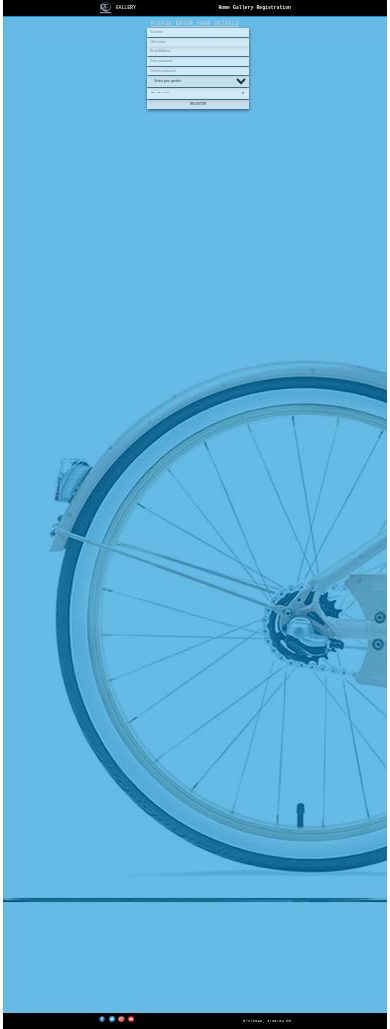
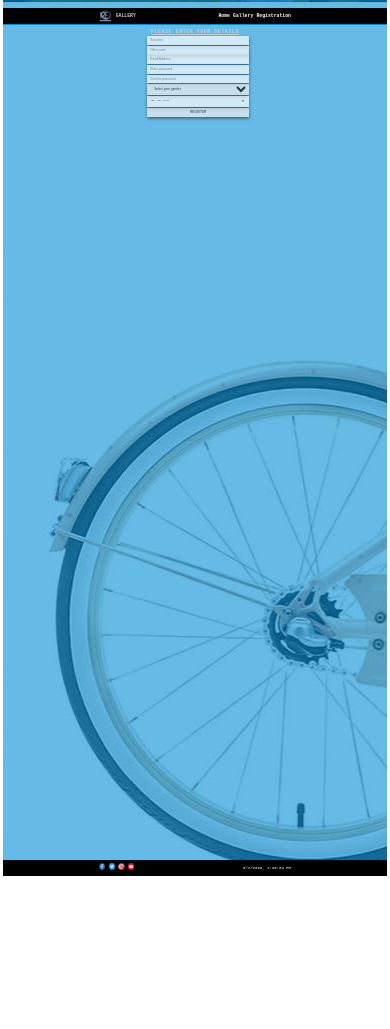
Before and after one commit to MAFI1984/gallery_main, a plain HTML site: page registration.html in a window 390 px wide. After the commit the page ends 876 px from the top, so only its background shows below. Drawn offline with Linux system fonts and the light colour scheme.

Commit message:
real commit

```diff
--- a/dist/css/main.css
+++ b/dist/css/main.css
@@ -301,22 +301,23 @@ body {
   background: linear-gradient(rgba(0, 142, 214, 0.6), rgba(0, 142, 214, 0.6)), url(../../images/img-22.jpg);
   background-size: cover;
   background-repeat: no-repeat;
-  height: 120vh;
+  height: 100vh;
+  padding:5rem 0;
 }
 @media (max-width: 46.875em) {
   #registration-bg {
     background: linear-gradient(rgba(0, 142, 214, 0.6), rgba(0, 142, 214, 0.6)), url(../../images/img-small-22.jpg);
-    height: 120vh;
+    height: 100vh;
   }
 }
 @media (max-width: 37.5em) {
   #registration-bg {
-    height: 120vh;
+    height: 100vh;
   }
 }
 @media (max-width: 25em) {
   #registration-bg {
-    height: 120vh;
+    height: 100vh;
   }
 }
 
```
